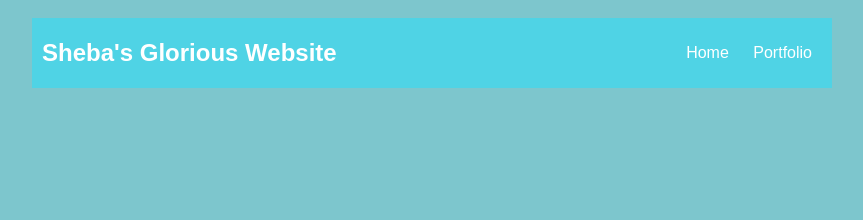
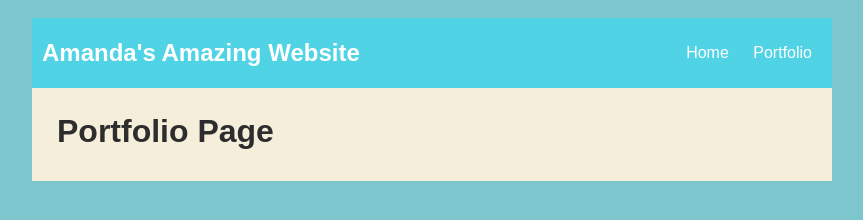
Before and after one commit to AmandaEm/Amanda-Smith.github.io, a plain HTML site: page portfolio.html in a window 1280 px wide. Shown: the whole page, without its empty margins (208-1071 px from the left). Drawn offline with Linux system fonts and the light colour scheme.

Commit message:
portfolio.html

```diff
--- a/portfolio.html
+++ b/portfolio.html
@@ -82,7 +82,7 @@
     <body>
       <div id="all-contents">
         <nav>
-            <header>Sheba's Glorious Website</header>
+            <header>Amanda's Amazing Website</header>
             <ul>
                 <li><a href="index.html">Home</a>
                 </li>
@@ -90,6 +90,13 @@
                 </li>
             </ul>
         </nav>
+        <main>
+            <div class="content">
+                <h1>Portfolio Page</h1>
+                <ul id="portfolio">
+                </ul>
+            </div>
+        </main>
       </div>
     </body>
 </html>
```
